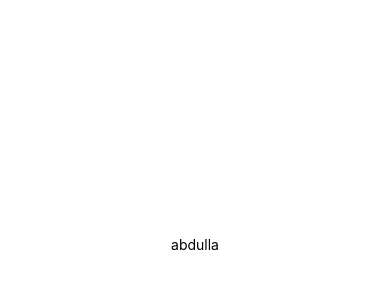
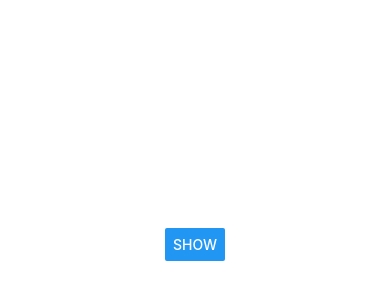
Before and after one commit to AbdullaMattar/JoVision-react-native-tasks, a React Native app: screen / in a window 390 px wide. Shown: the part 178-478 px from the top of the page. Built offline with nearby package versions, Linux system fonts and the light colour scheme.

Commit message:
Task19 + Enhancements

```diff
--- a/App.js
+++ b/App.js
@@ -1,18 +1,23 @@
 import React from 'react';
 import { Text, View, ScrollView, TextInput } from 'react-native';
+import { SafeAreaView, SafeAreaProvider } from 'react-native-safe-area-context';
+
 import Task16 from './Tasks/Task16';
 import Task17 from './Tasks/Task17';
 import Task18 from './Tasks/Task18';
-
+import Task19 from './Tasks/Task19';
 function App() {
   return (
-    <View style={{ flex: 1 }}>
-      {/*
+    <SafeAreaProvider>
+      <View style={{ flex: 1 }}>
+        {/*
         <Task16></Task16>
         <Task17></Task17>
+        <Task18></Task18>
       */}
-      <Task18></Task18>
-    </View>
+        <Task19 />
+      </View>
+    </SafeAreaProvider>
   );
 }
 
--- a/Tasks/Task16.js
+++ b/Tasks/Task16.js
@@ -1,14 +1,15 @@
 import React, { useState } from 'react';
 import { Text, View, ScrollView, TextInput, Button } from 'react-native';
+import { SafeAreaView, SafeAreaProvider } from 'react-native-safe-area-context';
 
 export default function Task16() {
   const [isVisible, setIsVisible] = useState(false);
   return (
-    <View>
+    <SafeAreaView>
       {isVisible && <Text>Abdulla Matar</Text>}
       <Button title="Show" onPress={() => setIsVisible(!isVisible)} />
       {/*another way- Text Component is still there*/}
       <Text>{isVisible ? 'Abdulla Matar' : null}</Text>
-    </View>
+    </SafeAreaView>
   );
 }
--- a/Tasks/Task17.js
+++ b/Tasks/Task17.js
@@ -1,15 +1,16 @@
 import React, { useState } from 'react';
 import { Text, View, ScrollView, TextInput, Button } from 'react-native';
+import { SafeAreaView, SafeAreaProvider } from 'react-native-safe-area-context';
 
 export default function Task17() {
   const [isVisible, setIsVisible] = useState(false);
   return (
-    <View>
+    <SafeAreaView>
       <Button
         title={isVisible ? 'Hide' : 'Show'}
         onPress={() => setIsVisible(!isVisible)}
       />
       {isVisible && <Text>Abdulla Matar</Text>}
-    </View>
+    </SafeAreaView>
   );
 }
--- a/Tasks/Task18.js
+++ b/Tasks/Task18.js
@@ -10,7 +10,7 @@ export default function Task18() {
   }, []);
 
   return (
-    <View style={styles.container}>
+    <SafeAreaView style={styles.container}>
       {!isVisible ? (
         <>
           <ActivityIndicator size="large" />
@@ -19,7 +19,7 @@ export default function Task18() {
       ) : (
         <Text>abdulla</Text>
       )}
-    </View>
+    </SafeAreaView>
   );
 }
 
--- /dev/null
+++ b/Tasks/Task19.js
@@ -0,0 +1,27 @@
+import React, { useState, useEffect, Component } from 'react';
+import { Text, View, StyleSheet, Button } from 'react-native';
+import { SafeAreaView, SafeAreaProvider } from 'react-native-safe-area-context';
+
+export default function Task19() {
+  const [toggle, setToggle] = useState(false);
+  return (
+    <SafeAreaView style={styles.container}>
+      <Button title="Show" onPress={() => setToggle(!toggle)} />
+      {toggle && <Myclass />}
+    </SafeAreaView>
+  );
+}
+
+class Myclass extends Component {
+  render() {
+    return <Text>Hello From The Class Component</Text>;
+  }
+}
+
+const styles = StyleSheet.create({
+  container: {
+    flex: 1,
+    justifyContent: 'center',
+    alignItems: 'center',
+  },
+});
```
